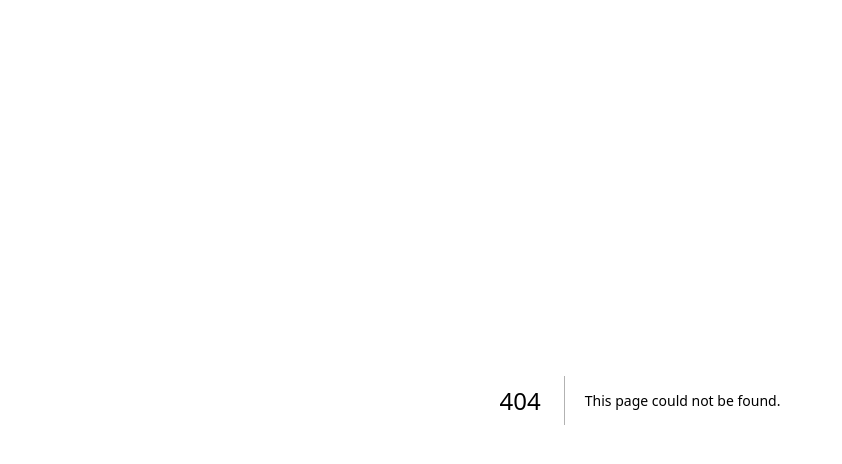
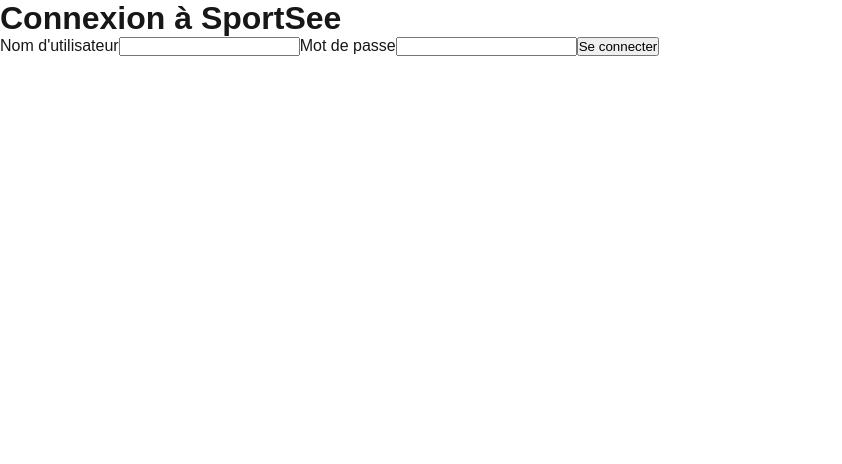
Before and after one commit to DelphineEtheve/SportSee, a Next.js app: page /connexion in a window 1280 px wide. Before the commit this address had no page. Shown: the top 464 px of the page, without its empty margins (0-842 px from the left). Built offline with nearby package versions, Linux system fonts and the light colour scheme.

Commit message:
Gestion de la connexion

```diff
--- /dev/null
+++ b/app/api/login/route.js
@@ -0,0 +1,38 @@
+import { cookies } from 'next/headers'
+
+export async function POST(request) {
+  const { username, password } = await request.json()
+
+  let response
+  try {
+    response = await fetch('http://localhost:8000/api/login', {
+      method: 'POST',
+      headers: { 'Content-Type': 'application/json' },
+      body: JSON.stringify({ username, password }),
+    })
+  } catch {
+    return Response.json(
+      { message: 'Le backend SportSee est indisponible.' },
+      { status: 502 },
+    )
+  }
+
+  if (!response.ok) {
+    return Response.json(
+      { message: 'La connexion a échoué.' },
+      { status: response.status },
+    )
+  }
+
+  const { token, userId } = await response.json()
+  const cookieStore = await cookies()
+
+  cookieStore.set('sportsee_token', token, {
+    httpOnly: true,
+    sameSite: 'lax',
+    secure: process.env.NODE_ENV === 'production',
+    path: '/',
+  })
+
+  return Response.json({ userId })
+}
--- /dev/null
+++ b/app/connexion/page.js
@@ -0,0 +1,10 @@
+import LoginForm from "@/components/LoginForm/LoginForm";
+
+export default function ConnexionPage() {
+  return (
+    <div>
+      <h1>Connexion à SportSee</h1>
+      <LoginForm />
+    </div>
+  );
+}
--- a/app/page.js
+++ b/app/page.js
@@ -1,6 +1,8 @@
 import Image from "next/image";
 import mockSportsee from "./data/mockSportsee.json";
 import styles from "./page.module.css";
+import Link from 'next/link'
+
 
 export default function Home() {
 
@@ -21,7 +23,8 @@ export default function Home() {
           <h1>
             Bienvenue dans le projet sportsee
           </h1>
-             <p>Fréquence cardiaque moyenne : {averageHeartRate} bpm<pre>{JSON.stringify(heartRateData, null, 2)}</pre></p>
+
+            <Link href="/connexion">Se connecter</Link>
         </div>
       </main>
     </div>
--- /dev/null
+++ b/components/LoginForm/LoginForm.jsx
@@ -0,0 +1,46 @@
+'use client';
+
+import {useLogin} from "@/hooks/useLogin";
+import {useRouter} from "next/navigation";
+import styles from './LoginForm.module.css';
+
+export default function LoginForm() {
+  const { login } = useLogin()
+  const router = useRouter()
+
+
+async function handleSubmit(event) {
+        event.preventDefault();
+        const formData = new FormData(event.currentTarget)
+        const username = formData.get('username')
+        const password = formData.get('password')
+
+    try {
+        await login({ username, password })
+        router.replace('/dashboard')
+    } catch (error) {
+        console.error("Erreur lors de la connexion :", error.message)
+    }
+};
+
+return(
+    <form className={styles.form} onSubmit={handleSubmit}>
+        <label htmlFor="username">Nom d'utilisateur</label>
+        <input
+            id="username"
+            name="username"
+            type="text"
+            required
+        />
+        <label htmlFor="password">Mot de passe</label>
+        <input
+            id="password"
+            name="password"
+            type="password"
+            required
+        />
+        <button type="submit">
+            Se connecter
+        </button>
+    </form>
+)}
--- /dev/null
+++ b/hooks/useLogin.js
@@ -0,0 +1,17 @@
+export function useLogin() {
+  async function login({ username, password }) {
+    const response = await fetch('/api/login', {
+      method: 'POST',
+      headers: { 'Content-Type': 'application/json' },
+      body: JSON.stringify({ username, password }),
+    })
+
+    if (!response.ok) {
+      throw new Error(`Connexion refusée (HTTP ${response.status})`)
+    }
+
+    return response.json()
+  }
+
+  return { login }
+}
```
Also changed, not shown: app/dashboard/page.js (added, +26 -0 lines), app/not-found.js (added, +11 -0 lines), app/hooks/useLogin.js (added), components/LoginForm/LoginForm.module.css (added).
